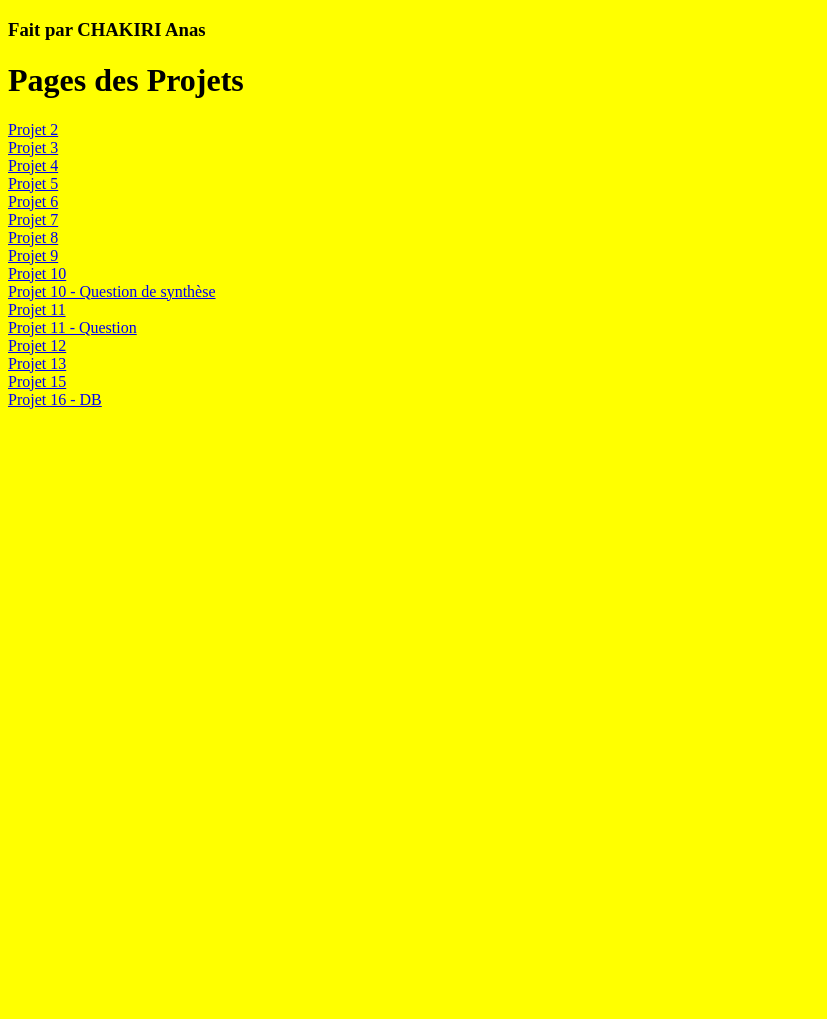
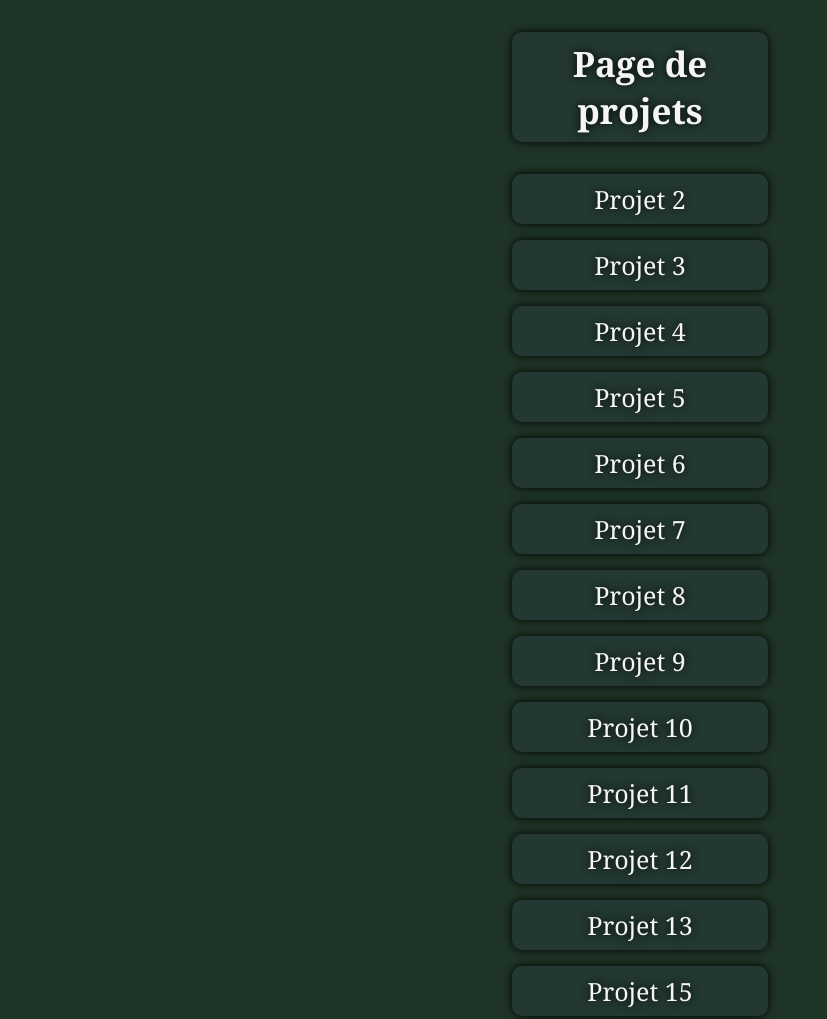
Before and after one commit to mr-anas-coder/projets, a plain HTML site: page index.html in a window 1280 px wide. Shown: the top 1019 px of the page, without its empty margins (0-827 px from the left). Before the commit the page ends 800 px from the top, so only its background shows below. Drawn offline with Linux system fonts and the light colour scheme.

Commit message:
Add files via upload

```diff
--- /dev/null
+++ b/index.css
@@ -0,0 +1,51 @@
+* {
+    padding: 0;
+    margin: 0;
+    box-sizing: border-box;
+}
+
+body {
+    background: #1f3527;
+    font-family: Cambria, Cochin, Georgia, Times, 'Times New Roman', serif;
+}
+
+h1 {
+    color: whitesmoke;
+    border: none;
+    border-radius: 10px;
+    text-align: center;
+    justify-content: center;
+    width: 20%;
+    font-size: 35px;
+    margin-top: 2rem;
+    background: #233832;
+    box-shadow: 0 0 10px black;
+    text-shadow: 0 0 10px black;
+    padding: 0.5rem;
+}
+
+a {
+   text-decoration: none;
+   color: whitesmoke;
+   margin-top: 2rem;
+}
+
+.btn {
+    border: none;
+    width: 20%;
+    display: inline-block;
+    font-size: 25px;
+    background: #233832;
+    box-shadow: 0 0 10px black;
+    text-shadow: 0 0 10px black;
+    border-radius: 10px;
+    padding: 0.5rem;
+}
+
+#btn1, #btn2, #btn3, #btn4, #btn5, #btn6, #btn7, #btn8, #btn9, #btn10, #btn11, #btn12, #btn13 {
+    margin-top: 1rem;
+}
+
+.btn:hover {
+    background: #116045;
+}
--- a/index.html
+++ b/index.html
@@ -1,29 +1,29 @@
 <!DOCTYPE html>
 <html>
-<head>
-	<meta charset="utf-8">
-	<meta name="viewport" content="width=device-width, initial-scale=1">
-	<title>Page des Projets</title>
-</head>
-<body bgcolor="yellow">
-	<h3>Fait par CHAKIRI Anas</h3>
-	<h1>Pages des Projets</h1>
+    <head>
+        <meta charset="UTF-8">
+        <meta name="viewport" content="width=device-width, initial-scale=1.0">
+        <title>Page des projets</title>
+        <link href="index.css" rel="stylesheet"/>
+    </head>
+    <body>
+        <center>
+            <h1>Page de projets</h1>
 
-	<a href="page_accueil.html">Projet 2</a><br/>
-	<a href="frame.html">Projet 3</a><br/>
-	<a href="TP02.html">Projet 4</a><br/>
-	<a href="formulaire.html">Projet 5</a><br/>
-	<a href="Projet-6.html">Projet 6</a><br/>
-	<a href="ajout_vehicule.html">Projet 7</a><br/>
-	<a href="projet8.html">Projet 8</a><br/>
-	<a href="Projet_9.html">Projet 9</a><br/>
-	<a href="Projet_10.html">Projet 10</a><br/>
-	<a href="Questions de synthèse.html">Projet 10 - Question de synthèse</a><br/>
-	<a href="projet11.html">Projet 11</a><br/>
-	<a href="Document-4.html">Projet 11 - Question</a><br/>
-	<a href="projet12.html">Projet 12</a><br/>
-	<a href="projet2_vm1.pdf">Projet 13</a><br/>
-	<a href="projet15.html">Projet 15</a><br/>
-	<a href="projet16.html">Projet 16 - DB</a>
-</body>
+            <a class="btn" href="page_accueil.html">Projet 2</a><br/>
+            <a class="btn" id="btn1" href="frame.html">Projet 3</a><br/>
+            <a class="btn" id="btn2" href="TP02.html">Projet 4</a><br/>
+            <a class="btn" id="btn3" href="formulaire.html">Projet 5</a><br/>
+            <a class="btn" id="btn4" href="Projet-6.html">Projet 6</a><br/>
+            <a class="btn" id="btn5" href="ajout_vehicule.html">Projet 7</a><br/>
+            <a class="btn" id="btn6" href="projet8.html">Projet 8</a><br/>
+            <a class="btn" id="btn7" href="Projet_9.html">Projet 9</a><br/>
+            <a class="btn" id="btn8" href="Projet_10.html">Projet 10</a><br/>
+            <a class="btn" id="btn9" href="projet11.html">Projet 11</a><br/>
+            <a class="btn" id="btn10" href="projet12.html">Projet 12</a><br/>
+            <a class="btn" id="btn11" href="projet2_vm1.pdf">Projet 13</a><br/>
+            <a class="btn" id="btn12" href="projet15.html">Projet 15</a><br/>
+            <a class="btn" id="btn13" href="projet16.html">Projet 16</a>
+        </center>
+    </body>
 </html>
```
